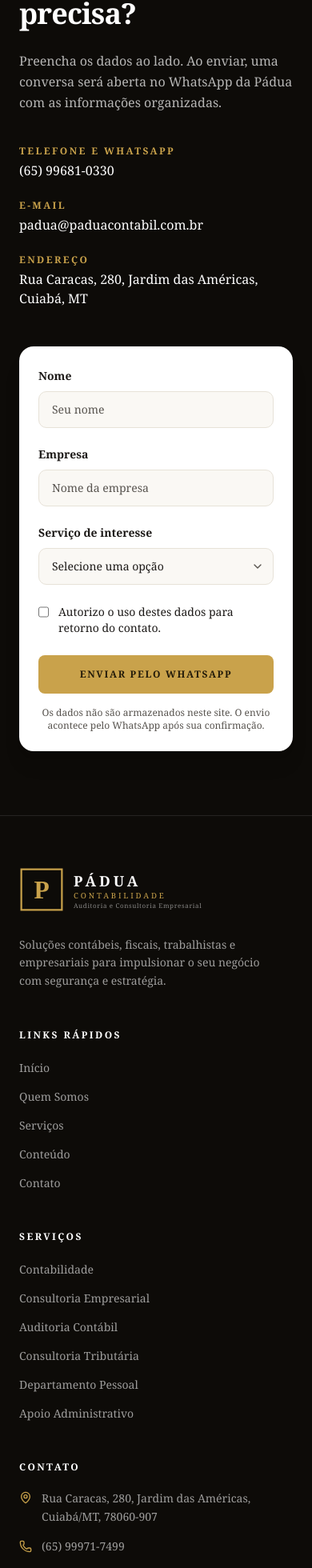
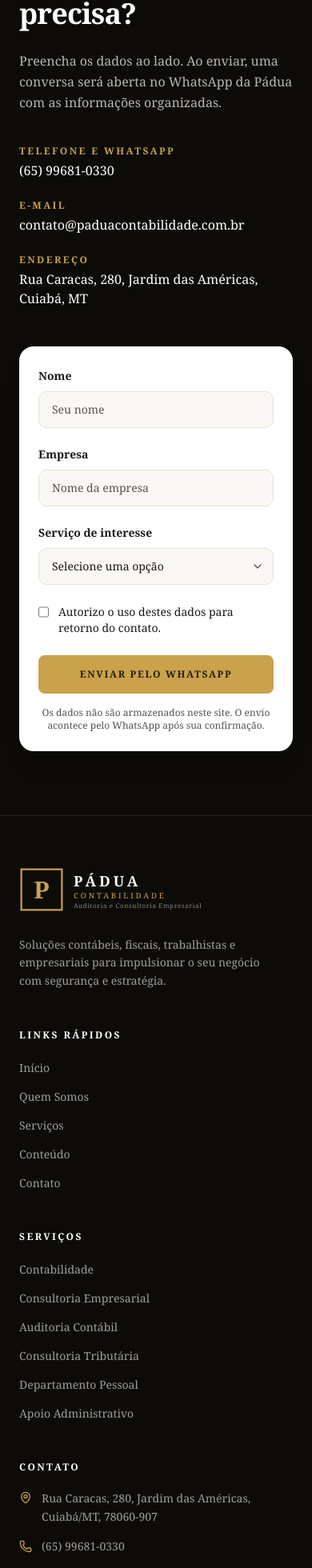
Before and after one commit to paduacontabilidade/website, a React (Vite) app: page / in a window 390 px wide. Shown: the part 4497-6457 px from the top of the page at 80% size. Built offline with nearby package versions, Linux system fonts and the light colour scheme.

Commit message:
fix: update contact email and phone number in ContactSection and SiteFooter for accuracy

```diff
--- a/src/components/sections/contact.tsx
+++ b/src/components/sections/contact.tsx
@@ -58,8 +58,8 @@
               Vamos entender o que a sua empresa precisa?
             </h2>
             <p className="mt-6 max-w-md text-base leading-relaxed text-white/70">
-              Preencha os dados ao lado. Ao enviar, uma conversa será aberta
-              no WhatsApp da Pádua com as informações organizadas.
+              Preencha os dados ao lado. Ao enviar, uma conversa será aberta no
+              WhatsApp da Pádua com as informações organizadas.
             </p>
 
             <div className="mt-10 space-y-6">
@@ -80,10 +80,10 @@
                   E-mail
                 </p>
                 <a
-                  href="mailto:padua@paduacontabil.com.br"
+                  href="mailto:contato@paduacontabilidade.com.br"
                   className="mt-1 block text-white transition-colors hover:text-gold-300"
                 >
-                  padua@paduacontabil.com.br
+                  contato@paduacontabilidade.com.br
                 </a>
               </div>
 
--- a/src/components/site-footer.tsx
+++ b/src/components/site-footer.tsx
@@ -94,10 +94,10 @@
                   aria-hidden="true"
                 />
                 <a
-                  href="tel:+5565999717499"
+                  href="tel:+5565996810330"
                   className="transition-colors hover:text-gold-300"
                 >
-                  (65) 99971-7499
+                  (65) 99681-0330
                 </a>
               </li>
               <li className="flex gap-3">
```
